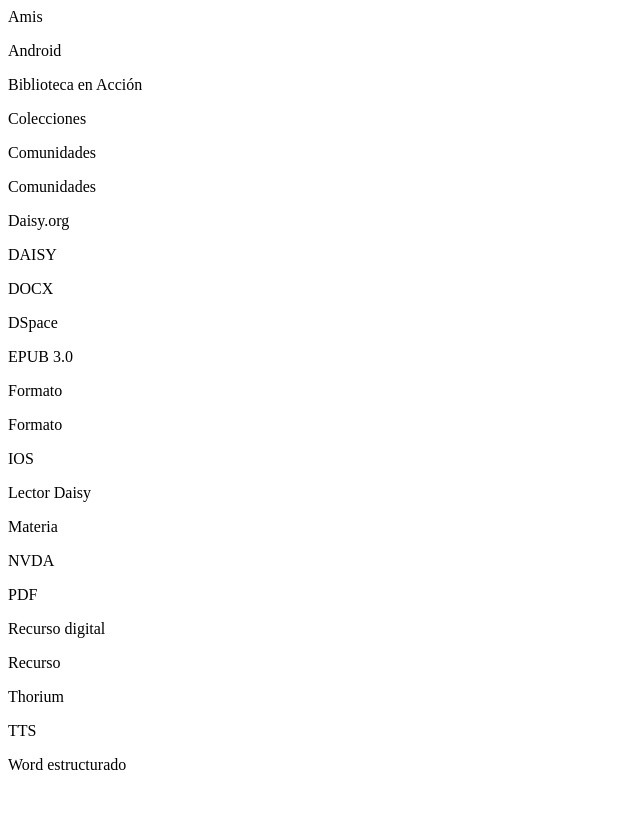
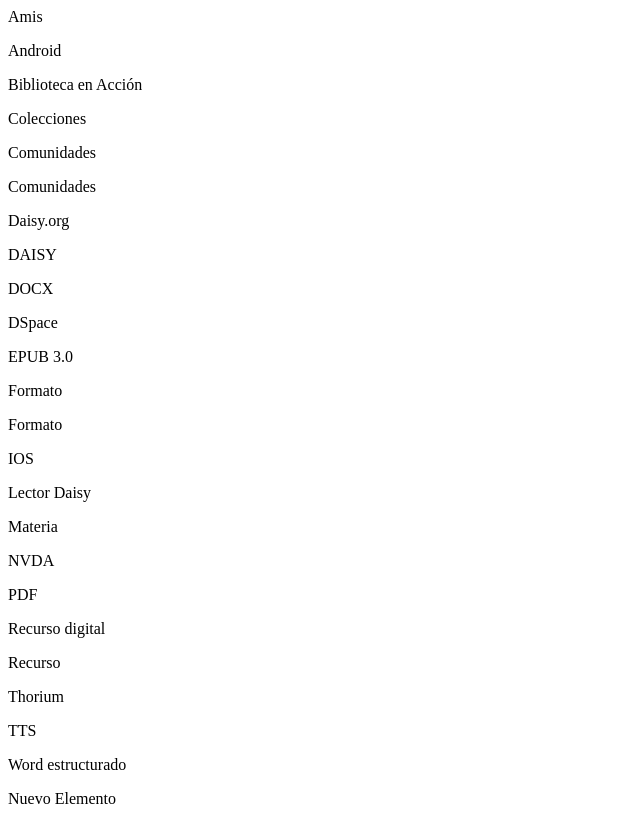
Before and after one commit to bibliotecaparaciegosincic/bibliotecaparaciegosincic, a plain HTML site: page index.html in a window 1280 px wide. Shown: the whole page, without its empty margins (0-640 px from the left). Before the commit the page ends 800 px from the top, so only its background shows below. Drawn offline with Linux system fonts and the light colour scheme.

Commit message:
Update index.html

```diff
--- a/index.html
+++ b/index.html
@@ -22,3 +22,4 @@
 <p>Thorium</p>
 <p>TTS</p>
 <p>Word estructurado</p>
+<p>Nuevo Elemento</p>
```
